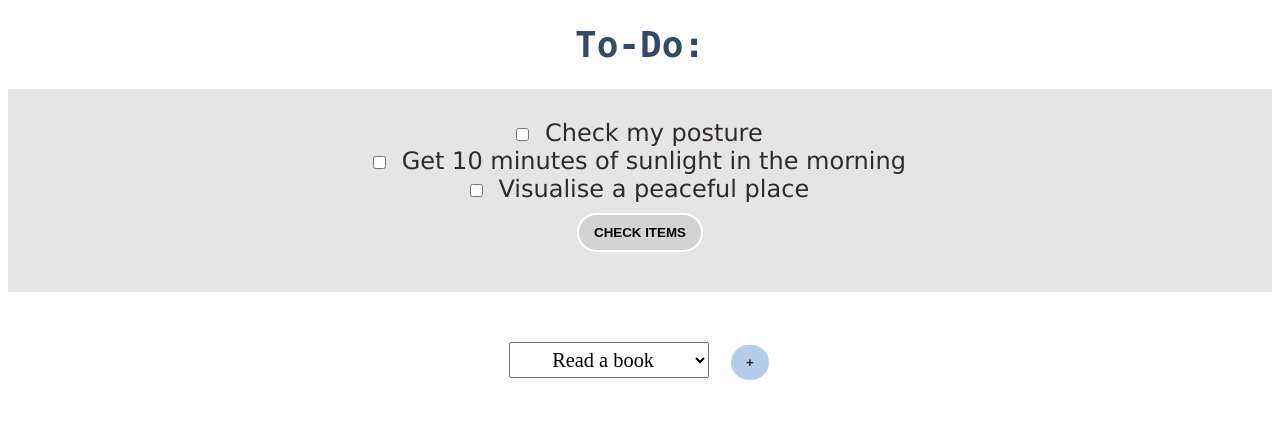
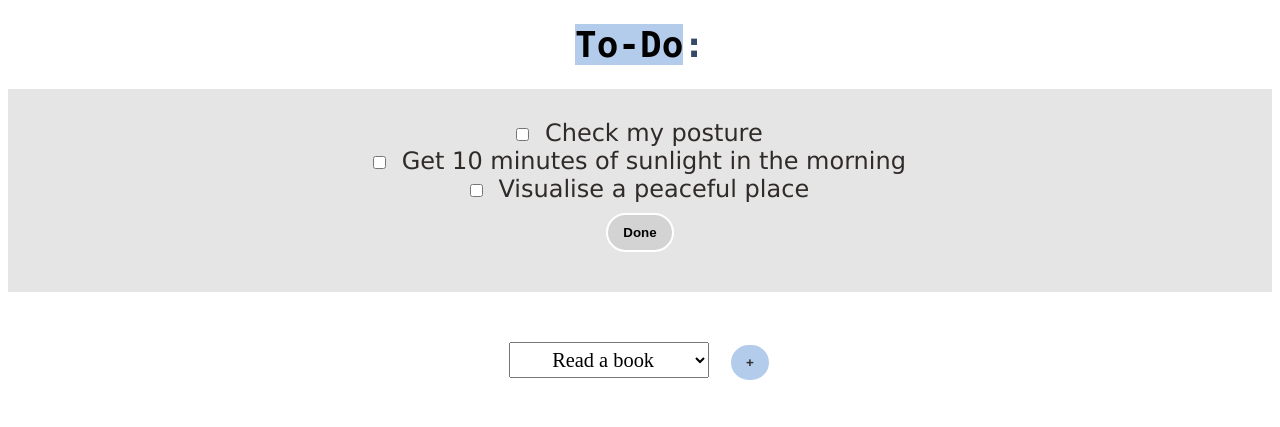
Before and after one commit to kgong6/level3-todolist-prototype-1, a Flask app: page / in a window 1280 px wide. Shown: the top 427 px of the page. Run offline with Flask 3, Linux system fonts and the light colour scheme; data comes from the database, SQL or seed files in the repository.

Commit message:
Final comments and styling

```diff
--- a/main.py
+++ b/main.py
@@ -9,12 +9,18 @@ app = Flask(__name__)
 app.secret_key = "iuu78iuytu765kukjngdtrwivukctjn"
 app.config["SESSION_COOKIE_NAME"] = "tfi7865jkhugyutfdt53w4q4ygbctshxro"
 
+# Home page route
 @app.route("/", methods=["POST", "GET"])
 def index():
     session["all_items"], session["todo_items"] = get_db()
     return render_template("index.html",
                            all_items= session["all_items"],
                            todo_items= session["todo_items"])
+
+"""
+Adds a selected item to the 'todo_items' list.
+It then re-renders to show the updated list.
+"""
 
 @app.route("/add_items", methods = ["POST"])
 def add_items():
@@ -24,6 +30,10 @@ def add_items():
                            all_items= session["all_items"],
                            todo_items= session["todo_items"])
 
+"""
+Removes selected items from the 'todo_items' list and updates.
+It then re-renders to display the updated list.
+"""
 @app.route("/remove_items", methods = ["POST"])
 def remove_items():
     checked_boxes = request.form.getlist("check")
@@ -37,6 +47,10 @@ def remove_items():
     return render_template("index.html",
            all_items= session["all_items"],
            todo_items= session["todo_items"])
+
+
+'''Connects to the 'todo_list.db' SQLite database, retrieves a list of tasks,
+and shuffles the list to select three random tasks.'''
 
 def get_db():
     db = getattr(g, '_database', None)
@@ -54,6 +68,8 @@ def get_db():
     return all_data, todo_list
 
 
+#Closes the database connection at the end.
+
 @app.teardown_appcontext
 def close_connection(exception):
     db = getattr(g, '_database', None)
--- a/static/css/style.css
+++ b/static/css/style.css
@@ -11,9 +11,8 @@ h1{
   color: #334965;
 }
 
-img {
-  width: 400px;
-  padding: 20px
+mark {
+  background:#B4CCEC
 }
 
 label {
--- a/static/js/main.js
+++ b/static/js/main.js
@@ -1,3 +1,4 @@
+/* When task is checked off, strike-through*/
 function check_me(input_id){
   var checked_input = document.querySelector("input[id=" + input_id + "]");
   var checked_label = document.querySelector("label[name=" + input_id + "]");
@@ -11,10 +12,10 @@ function check_me(input_id){
   }
 
 
-
+/* Done button also changes colour once checkbox is checked. */
   var btn = document.getElementById("remove_btn");
 
-  btn.value = "REMOVE ITEMS";
+  btn.value = "Done";
   btn.style.color = "#FFFFFF";
   btn.style.backgroundColor = "#A5BA5C";
   btn.style.cursor = "pointer";
--- a/templates/index.html
+++ b/templates/index.html
@@ -11,11 +11,12 @@
 
   <body>
 
+    <!-- This is my heading -->
     <h1>
-      To-Do:
+      <mark>To-Do</mark>:
     </h1>
 
-
+    <!-- REMOVE ITEMS FORM -->
     <div id="remove_items">
       <form action="/remove_items" method="POST">
         {% for item in todo_items %}
@@ -23,7 +24,7 @@
         <label for="{{items}}" name = "{{item}}">{{ item }}</label><br>
 
         {% endfor %}
-        <input type="submit" value = "CHECK ITEMS" id="remove_btn">
+        <input type="submit" value = "Done" id="remove_btn">
 
       </form>
     </div>
```
